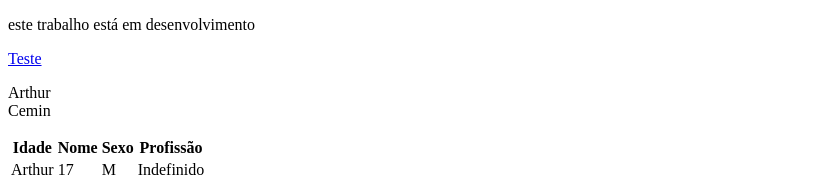
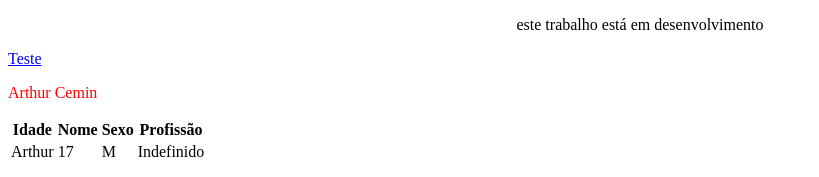
Before and after one commit to Arthur-Cemin/hfsadkfjhasfkljasdhf, a plain HTML site: page index.html in a window 1280 px wide. Shown: the top 177 px of the page, without its empty margins (0-819 px from the left). Drawn offline with Linux system fonts and the light colour scheme.

Commit message:
hfgdhdfg
hfdghgfhzvedthn5

```diff
--- a/index.html
+++ b/index.html
@@ -6,10 +6,10 @@
 
     </head>
     <body>
-        <p> este trabalho está em desenvolvimento</p>
+        <p style="text-align: center;"> este trabalho está em desenvolvimento</p>
         <a href = https://monkeytype.com target = "_blank" >Teste</a>
-    </body>
-    <p> Arthur <br> Cemin</p>
+
+        <p style="color: red;"> Arthur Cemin</p>
         <table>
             <thead>
                 <th>Idade</th>
@@ -52,5 +52,5 @@
         </address>
 
         <p> The <abbr title = "Instituto Federal do Paraná">IFPR</abbr> its a nasty organization</p>
-
-        </html>
+    </body>
+</html>
```
Also changed, not shown: image/fallen.jpg (added).
